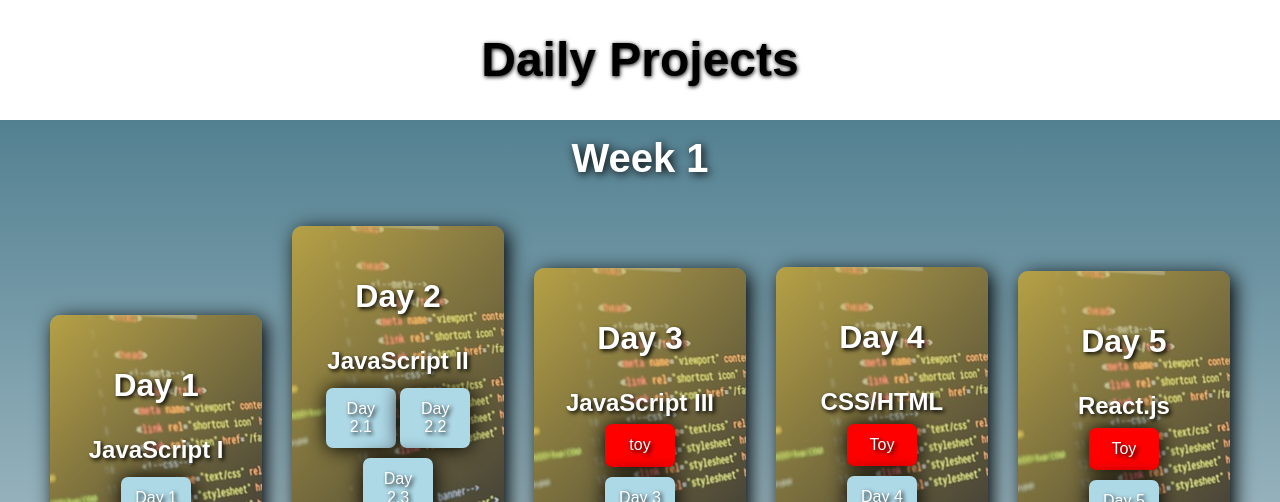
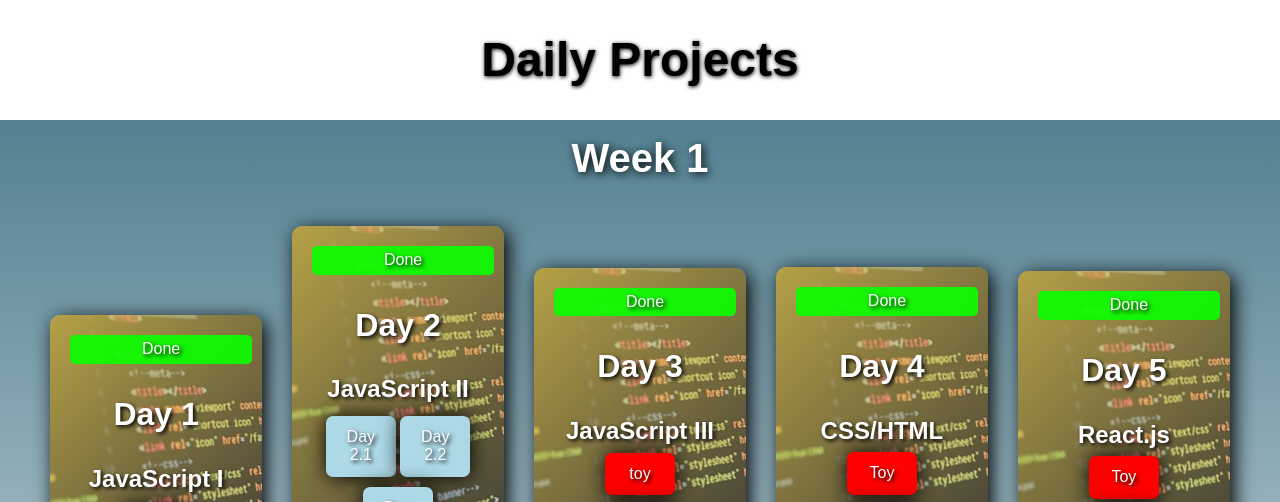
Before and after one commit to joshborup/Daily-Project, a plain HTML site: page index.html in a window 1280 px wide. Shown: the top 502 px of the page. Drawn offline with nearby package versions, Linux system fonts and the light colour scheme; a web font is replaced by a local one.

Commit message:
added done marker

```diff
--- a/dailyp.css
+++ b/dailyp.css
@@ -120,6 +120,15 @@ h4 {
 
 }
 
+.done-marker {
+    background-color: #09ff00e8;
+    width: 100%;
+    padding: 5px;
+    color: white;
+    border-radius: 5px;
+
+}
+
 
 @media screen and (max-width:800px){
     .daily-card-container{
--- a/index.html
+++ b/index.html
@@ -17,6 +17,7 @@
             <h2>Week 1</h2>
 
                 <div class="daily-card-container">
+                    <div class="done-marker">Done</div>
                     <h3>Day 1</h3>
                     <h4>JavaScript I</h4>
                     <div>
@@ -29,6 +30,7 @@
 
 
                 <div class="daily-card-container">
+                    <div class="done-marker">Done</div>
                     <h3>Day 2</h3>
                     <h4>JavaScript II</h4>
                     <div>
@@ -42,6 +44,7 @@
                 </div>
 
                 <div class="daily-card-container">
+                    <div class="done-marker">Done</div>
                     <h3>Day 3</h3>
                     <h4>JavaScript III</h4>
                     <div class="button-to-toy">
@@ -54,6 +57,7 @@
                 </div>
 
                 <div class="daily-card-container">
+                    <div class="done-marker">Done</div>
                     <h3>Day 4</h3>
                     <h4>CSS/HTML</h4>
                     <div class="button-to-toy">
@@ -66,6 +70,7 @@
                 </div>
 
                 <div class="daily-card-container">
+                    <div class="done-marker">Done</div>
                     <h3>Day 5</h3>
                     <h4>React.js</h4>
                     <div class="button-to-toy">
@@ -85,6 +90,7 @@
                     <h2>Week 2</h2>
 
                         <div class="daily-card-container">
+                            <div class="done-marker">Done</div>
                             <h3>Day 6</h3>
                             <h4>React props/state</h4>
                             <div>
```
